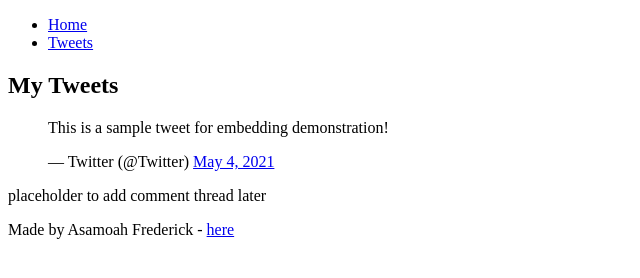
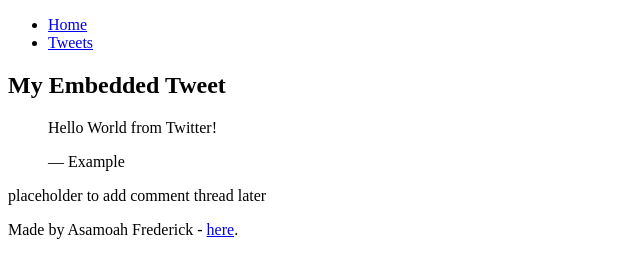
Before and after one commit to fasamoah13/My_First_Portfolio, a plain HTML site: page html_basic/tweets.html in a window 1280 px wide. Shown: the whole page, without its empty margins (0-640 px from the left). Drawn offline with Linux system fonts and the light colour scheme.

Commit message:
Update tweets.html

```diff
--- a/html_basic/tweets.html
+++ b/html_basic/tweets.html
@@ -3,7 +3,7 @@
 <head>
     <meta charset="UTF-8">
     <meta name="viewport" content="width=device-width, initial-scale=1.0">
-    <title>My First Portfolio - Tweets</title>
+    <title>Tweets</title>
 </head>
 <body>
     <header>
@@ -15,13 +15,12 @@
 
     <main>
         <article>
-            <h1>My Tweets</h1>
-
+            <h1>My Embedded Tweet</h1>
             <blockquote class="twitter-tweet">
-                <p lang="en" dir="ltr">This is a sample tweet for embedding demonstration!</p>&mdash; Twitter (@Twitter)
-                <a href="https://twitter.com/Twitter/status/1456349951234567890?ref_src=twsrc%5Etfw">May 4, 2021</a>
+                <p lang="en" dir="ltr">Hello World from Twitter!</p>
+                &mdash; Example
             </blockquote>
-            <script async src="https://platform.twitter.com/widgets.js" charset="utf-8"></script>
+            <script async src="https://platform.twitter.com/widgets.js"></script>
         </article>
 
         <aside>
@@ -29,8 +28,6 @@
         </aside>
     </main>
 
-    <footer>
-        <p>Made by Asamoah Frederick - <a href="https://github.com" target="_blank">here</a></p>
-    </footer>
+    <footer><p>Made by Asamoah Frederick - <a href="https://yourlink.com" target="_blank">here</a>.</p></footer>
 </body>
 </html>
```
